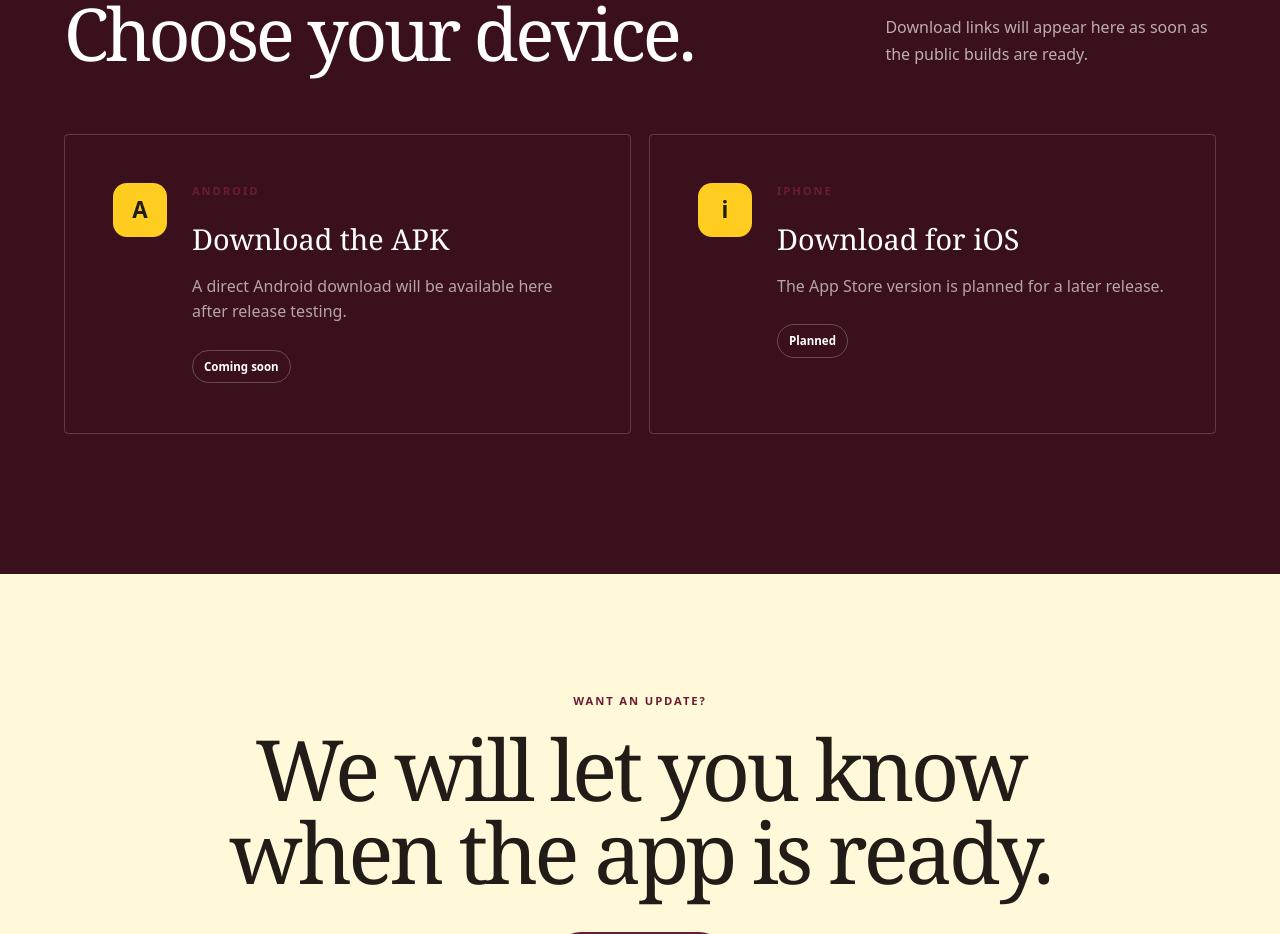
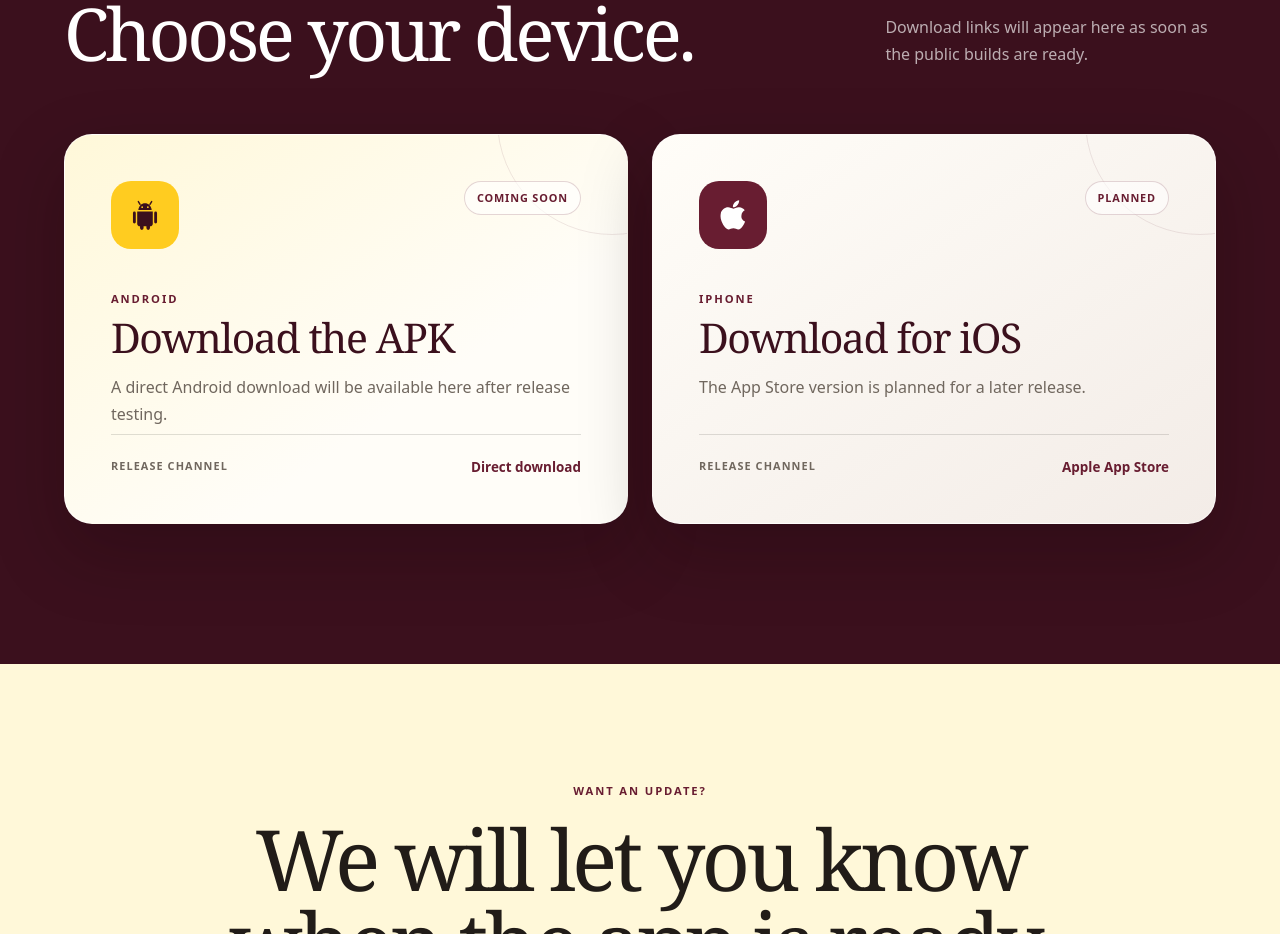
Before and after one commit to Kidus-M/Orit-Backend, a Next.js app: page /download in a window 1280 px wide. Shown: the part 1820-2754 px from the top of the page. Built offline with nearby package versions, Linux system fonts and the light colour scheme.

Commit message:
feat: add device platform icons and update download page layout

```diff
--- a/app/download/page.tsx
+++ b/app/download/page.tsx
@@ -3,6 +3,10 @@ import Image from "next/image";
 import Link from "next/link";
 
 import { ArrowRightIcon } from "@/components/arrow-right-icon";
+import {
+  AndroidLogoIcon,
+  AppleLogoIcon,
+} from "@/components/device-platform-icons";
 import { MarketingShell } from "@/components/marketing-shell";
 import { PageTransition } from "@/components/page-transition";
 
@@ -87,11 +91,14 @@ export default function DownloadPage() {
                 </p>
               </div>
               <div className="store-grid" data-stagger>
-                <article className="store-card">
-                  <div className="store-card__icon" aria-hidden="true">
-                    A
+                <article className="store-card store-card--android">
+                  <div className="store-card__top">
+                    <div className="store-card__icon">
+                      <AndroidLogoIcon />
+                    </div>
+                    <span className="status-pill">Coming soon</span>
                   </div>
-                  <div>
+                  <div className="store-card__copy">
                     <p className="eyebrow">Android</p>
                     <h3>Download the APK</h3>
                     <p>
@@ -99,20 +106,29 @@ export default function DownloadPage() {
                       release testing.
                     </p>
                   </div>
-                  <span className="status-pill">Coming soon</span>
+                  <div className="store-card__footer">
+                    <span>Release channel</span>
+                    <strong>Direct download</strong>
+                  </div>
                 </article>
-                <article className="store-card">
-                  <div className="store-card__icon" aria-hidden="true">
-                    i
+                <article className="store-card store-card--ios">
+                  <div className="store-card__top">
+                    <div className="store-card__icon">
+                      <AppleLogoIcon />
+                    </div>
+                    <span className="status-pill">Planned</span>
                   </div>
-                  <div>
+                  <div className="store-card__copy">
                     <p className="eyebrow">iPhone</p>
                     <h3>Download for iOS</h3>
                     <p>
                       The App Store version is planned for a later release.
                     </p>
                   </div>
-                  <span className="status-pill">Planned</span>
+                  <div className="store-card__footer">
+                    <span>Release channel</span>
+                    <strong>Apple App Store</strong>
+                  </div>
                 </article>
               </div>
             </div>
--- a/app/globals.css
+++ b/app/globals.css
@@ -310,28 +310,52 @@ img { object-fit: cover; }
 .feature-list span { color: var(--wine); font-weight: 900; }
 .download-options { background: var(--wine-deep); color: white; }
 .store-grid {
-  display: grid; grid-template-columns: 1fr 1fr; gap: 18px; margin-top: 65px;
+  display: grid; grid-template-columns: 1fr 1fr; gap: 24px; margin-top: 65px;
 }
 .store-card {
-  display: grid; min-height: 300px; grid-template-columns: auto 1fr;
-  gap: 25px; align-content: start; border: 1px solid rgba(255,255,255,.18);
-  border-radius: 4px; padding: clamp(28px,4vw,48px);
+  position: relative; display: flex; min-height: 390px; overflow: hidden;
+  flex-direction: column; border: 1px solid rgba(255,255,255,.62);
+  border-radius: 28px; background: var(--paper); color: var(--ink);
+  padding: clamp(28px,4vw,46px); box-shadow: 0 28px 70px rgba(20,4,9,.26);
 }
+.store-card::after {
+  position: absolute; width: 230px; height: 230px; top: -130px; right: -100px;
+  border: 1px solid rgba(104,29,49,.1); border-radius: 50%; content: "";
+}
+.store-card--android { background: linear-gradient(145deg,var(--honey-pale),var(--paper) 65%); }
+.store-card--ios { background: linear-gradient(145deg,var(--paper),#f3ece7); }
+.store-card > * { position: relative; z-index: 1; }
+.store-card__top { display: flex; align-items: flex-start; justify-content: space-between; gap: 20px; }
 .store-card__icon {
-  display: grid; width: 54px; aspect-ratio: 1; place-items: center;
-  border-radius: 14px; background: var(--honey); color: var(--ink);
-  font-size: 1.4rem; font-weight: 850;
+  display: grid; width: 68px; aspect-ratio: 1; place-items: center;
+  border-radius: 20px; background: var(--honey); color: var(--wine-deep);
+  --device-icon-cutout: var(--honey);
 }
+.store-card--ios .store-card__icon { background: var(--wine); color: white; }
+.device-logo { width: 34px; height: 34px; }
+.store-card__copy { max-width: 480px; margin-top: 42px; }
+.store-card__copy .eyebrow { margin-bottom: 10px; }
 .store-card h3 {
-  margin: 0 0 13px; font-family: Georgia,serif;
-  font-size: 1.8rem; font-weight: 400;
+  margin: 0 0 16px; color: var(--wine-deep); font-family: Georgia,serif;
+  font-size: clamp(2.15rem,3.2vw,3.35rem); font-weight: 400;
+  letter-spacing: -.035em; line-height: 1;
 }
-.store-card p:not(.eyebrow) { color: rgba(255,255,255,.62); line-height: 1.6; }
+.store-card p:not(.eyebrow) { margin: 0; color: var(--muted); line-height: 1.65; }
 .status-pill {
-  grid-column: 2; justify-self: start;
-  border: 1px solid rgba(255,255,255,.24); border-radius: 99px;
-  padding: 7px 11px; font-size: .72rem; font-weight: 700;
+  border: 1px solid rgba(104,29,49,.18); border-radius: 99px;
+  background: rgba(255,255,255,.58); color: var(--wine);
+  padding: 8px 12px; font-size: .68rem; font-weight: 800;
+  letter-spacing: .08em; text-transform: uppercase;
 }
+.store-card__footer {
+  display: flex; align-items: center; justify-content: space-between; gap: 20px;
+  margin-top: auto; border-top: 1px solid var(--line); padding-top: 22px;
+}
+.store-card__footer span {
+  color: var(--muted); font-size: .68rem; font-weight: 750;
+  letter-spacing: .1em; text-transform: uppercase;
+}
+.store-card__footer strong { color: var(--wine); font-size: .84rem; }
 
 .gallery-grid {
   display: grid; grid-auto-rows: 280px; grid-template-columns: repeat(12,1fr);
@@ -566,8 +590,8 @@ button:disabled { cursor: wait; opacity: .65; }
   .page-hero h1 { font-size: clamp(3.4rem,17vw,5rem); }
   .story-collage__primary { min-height: 500px; }
   .timeline article { grid-template-columns: 1fr; }
-  .store-card { grid-template-columns: 1fr; }
-  .status-pill { grid-column: 1; }
+  .store-card { min-height: 360px; border-radius: 22px; }
+  .store-card__footer { align-items: flex-start; flex-direction: column; gap: 7px; }
   .gallery-grid {
     display: grid; grid-auto-rows: 330px; grid-template-columns: 1fr; gap: 12px;
   }
--- a/app/layout.tsx
+++ b/app/layout.tsx
@@ -1,5 +1,6 @@
 import type { Metadata, Viewport } from "next";
 import { Geist } from "next/font/google";
+import { Analytics } from "@vercel/analytics/next"
 import "./globals.css";
 
 const geist = Geist({
@@ -61,6 +62,7 @@ export default function RootLayout({
 }: Readonly<{ children: React.ReactNode }>) {
   return (
     <html lang="en" className={geist.variable}>
+      <Analytics/>
       <body>{children}</body>
     </html>
   );
--- /dev/null
+++ b/components/device-platform-icons.tsx
@@ -0,0 +1,38 @@
+export function AndroidLogoIcon() {
+  return (
+    <svg
+      className="device-logo"
+      viewBox="0 0 48 48"
+      fill="none"
+      aria-hidden="true"
+      focusable="false"
+    >
+      <path
+        d="M14.5 17C15.3 11 19.2 7.5 24 7.5S32.7 11 33.5 17h-19Z"
+        fill="currentColor"
+      />
+      <path d="m17 9-2.4-4M31 9l2.4-4" stroke="currentColor" strokeWidth="2" strokeLinecap="round" />
+      <path d="M13 19h22v17a4 4 0 0 1-4 4H17a4 4 0 0 1-4-4V19Z" fill="currentColor" />
+      <rect x="7" y="19" width="4" height="17" rx="2" fill="currentColor" />
+      <rect x="37" y="19" width="4" height="17" rx="2" fill="currentColor" />
+      <rect x="17" y="37" width="5" height="8" rx="2.5" fill="currentColor" />
+      <rect x="26" y="37" width="5" height="8" rx="2.5" fill="currentColor" />
+      <circle cx="20" cy="13" r="1.25" fill="var(--device-icon-cutout, white)" />
+      <circle cx="28" cy="13" r="1.25" fill="var(--device-icon-cutout, white)" />
+    </svg>
+  );
+}
+
+export function AppleLogoIcon() {
+  return (
+    <svg
+      className="device-logo"
+      viewBox="0 0 384 512"
+      fill="currentColor"
+      aria-hidden="true"
+      focusable="false"
+    >
+      <path d="M318.7 268.7c-.2-36.7 16.4-64.4 50-84.8-18.8-26.9-47.2-41.7-84.7-44.6-35.5-2.8-74.3 20.7-88.5 20.7-15 0-49.4-19.7-77.5-19.7C63.3 141.2 4 183.5 4 269.5c0 25.4 4.7 51.7 14.1 78.5 12.6 36.7 58 126.7 105.4 125.2 24.8-.6 42.3-17.6 74.6-17.6 31.4 0 47.6 17.6 75.2 17.6 47.8-.7 88.9-82.5 100.9-119.3-64.1-30.2-55.5-80.1-55.5-85.2Zm-58.5-164.2c27.3-32.4 24.8-61.9 24-72.5-24.1 1.4-52 16.4-67.9 34.9-17.5 19.8-27.8 44.3-25.6 71.9 26.1 2 49.9-11.4 69.5-34.3Z" />
+    </svg>
+  );
+}
--- a/package.json
+++ b/package.json
@@ -16,6 +16,7 @@
   "dependencies": {
     "@gsap/react": "^2.1.2",
     "@neondatabase/serverless": "^1.1.0",
+    "@vercel/analytics": "^2.0.1",
     "dotenv": "^17.4.2",
     "drizzle-orm": "^0.45.2",
     "gsap": "^3.15.0",
```
Also changed, not shown: 1 other file (tests, documents, lock files or other folders).
